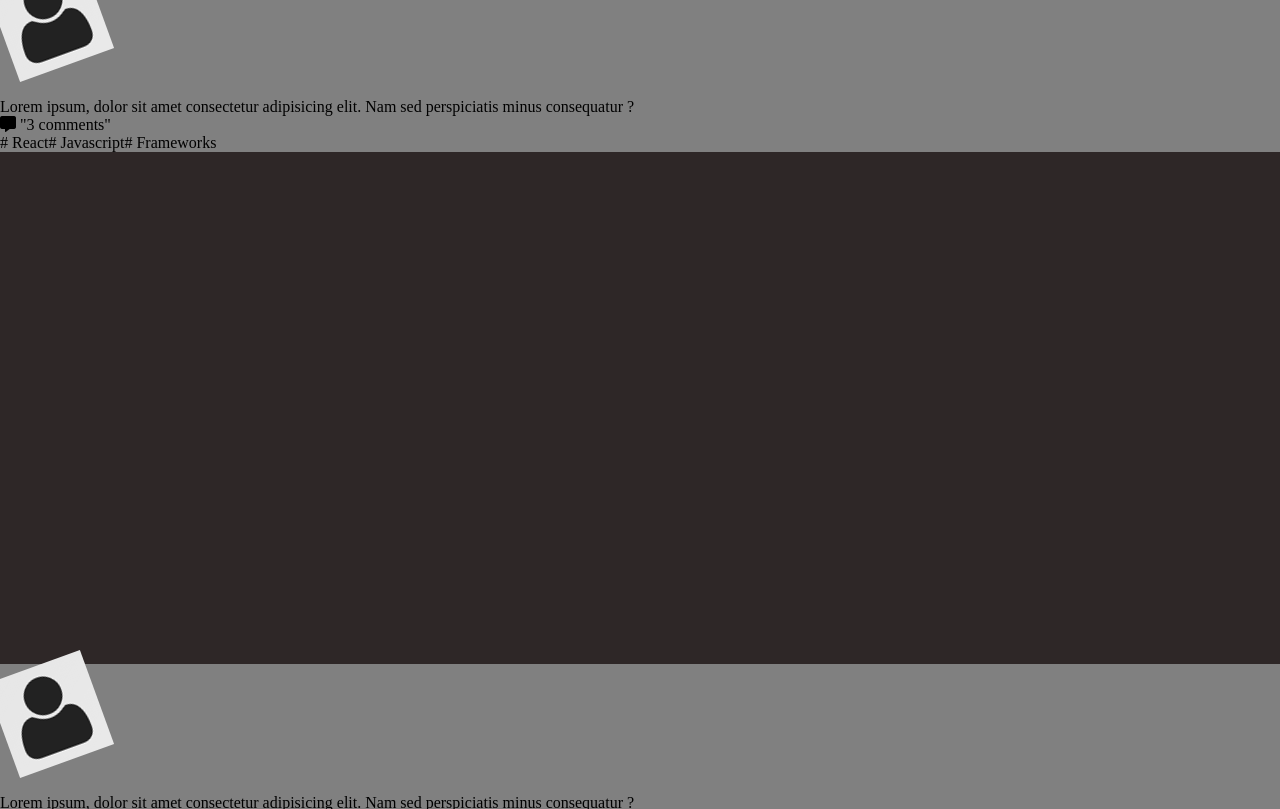
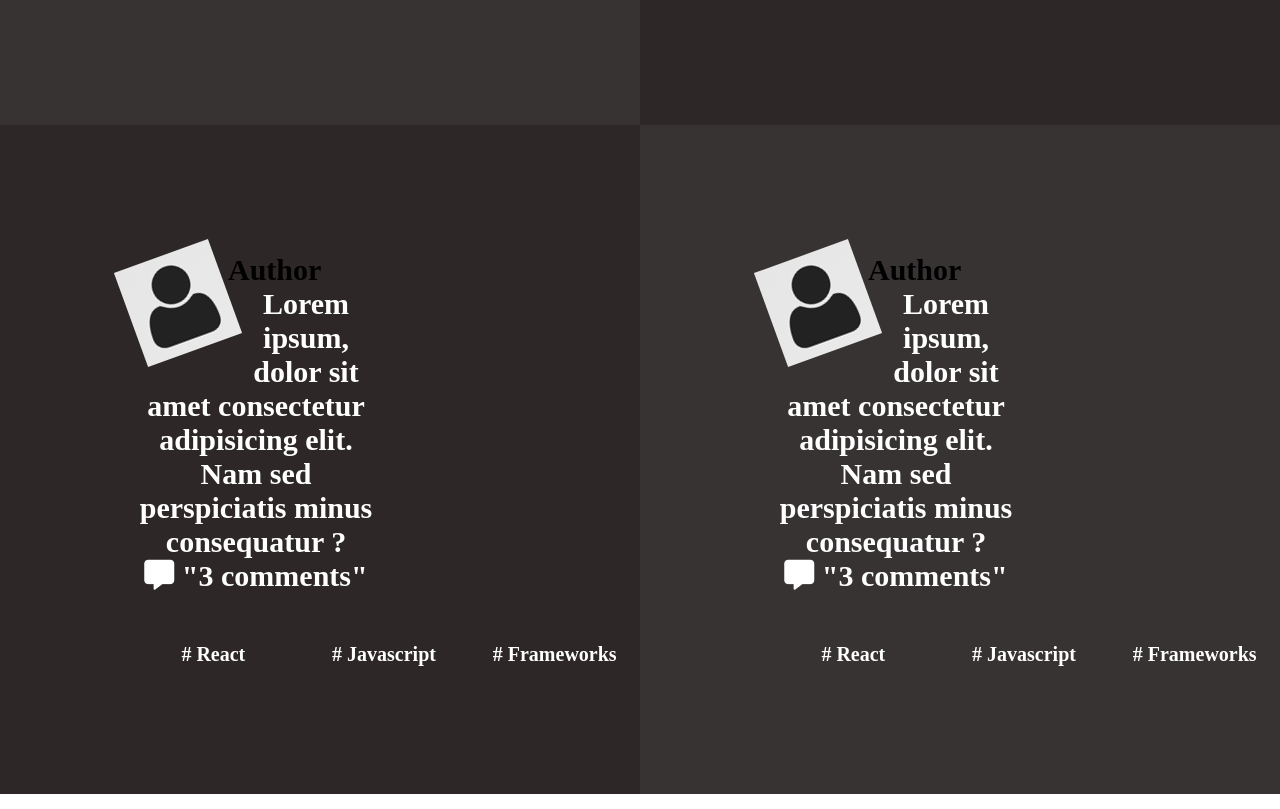
Before and after one commit to tnyandoro/smashing-clone, a plain HTML site: page index.html in a window 1280 px wide. Shown: the part 634-1443 px from the top of the page. Drawn offline with Linux system fonts and the light colour scheme.

Commit message:
Add complete section1

```diff
--- a/css/app.css
+++ b/css/app.css
@@ -1,44 +1,36 @@
-*{
+* {
   box-sizing: border-box;
   margin: 0;
-  padding:0;
-}
-:root {
-  --l-gray: gainsboro;
-  --silver: #c0c0c0;
-  --dark-gray: #a9a9a9;
-  --gray: #808080;
-  --blue-gray: #d3d3d3;
-  --green-gray: #696969;
-  --black: #000;
+  padding: 0;
 }
 
-body {
-  background-color: grey;
-}
- nav{
+nav {
   display: block;
 }
-.navbar{
-  background-color: #3D3232 ;
+
+.navbar {
+  background-color: #3D3232;
   justify-content: space-around;
   height: 90px;
   align-items: center;
   padding-top: 0;
 }
-.navbar a ,
-input{
-  color:#fff;
+
+.navbar a,
+input {
+  color: #fff;
   font-weight: bolder;
   font-size: 18.5px;
-  margin-right:15px;
+  margin-right: 15px;
   text-decoration: none;
 }
+
 .search-area {
   margin-left: 20%;
   position: relative;
 }
-.search-input{
+
+.search-input {
   height: 45px;
   width: 300px;
   border: none;
@@ -48,27 +40,33 @@ input{
 .fa-search {
   position: absolute;
   right: 295px;
-  top:15px;
+  top: 15px;
 
 }
-.top{
-  display: flex;
-}
-.container{
-  display: grid;
-  grid-template-areas: 1fr 1fr 1fr 1fr;
-}
-.grid{
-  display: grid;
-}
-.flex{
+
+.top {
   display: flex;
 }
 
-.article1{
+/*
+ .wrapper{
+  background-color: grey;
+  display: grid;
+  grid-template-columns: (12,1fr);
+ }
+ */
+.section1 {
+  display: grid;
+  grid-template-columns: 50% 50%;
+  background-color: rgba(128, 128, 128, 0.322);
+  align-items: center;
+  height: 30%;
+  position: relative;
+}
+
+.article1 {
   background-color: #383333;
 }
-
 
 .article2 {
   background-color: #2e2727;
@@ -81,14 +79,8 @@ background-color: #383333;
 .article4 {
   background-color: #383333;
 }
-.section1{
-  grid-template-areas: 50% 50%;
-  background-color: rgba(128, 128, 128,0.322);
-  align-items: center;
-  height: 30%;
-  position: relative;
-}
-  .section1-grid{
+
+.section1-grid {
   padding-left: 20%;
   font-size: 30px;
   font-weight: bolder;
@@ -96,18 +88,303 @@ background-color: #383333;
   padding-top: 20%;
   padding-bottom: 20%;
 }
-.section1-grid-par{
-  margin-bottom:10%;
+
+.section1-grid-par {
+  margin-bottom: 10%;
   clear: both;
 }
-.writer{
+
+.writer {
   transform: rotate(-20deg);
-  margin-bottom:30px;
+  margin-bottom: 30px;
   float: left;
 }
-.flex{
+
+.flex {
   display: flex;
 }
-.article-tag flex{
+
+.article-tag {
   justify-content: space-around;
 }
+
+.position {
+  position: absolute;
+  top: 100px;
+  right: 500px;
+  width: 400px;
+  text-align: center;
+  background-color: white;
+  font-size: 40px;
+}
+
+.writer {
+  transform: rotate(-20deg);
+  margin-bottom: 30px;
+  float: left;
+}
+
+.writer:hover {
+  transform: rotate(0deg);
+}
+
+.author {
+  margin-right: 5px;
+}
+
+.comments {
+  padding-bottom: 50px;
+}
+
+.section1-grid-par {
+  margin-bottom: 10%;
+  clear: both;
+}
+
+.section-5 h1,
+p {
+  color: white;
+  text-align: center;
+  width: 50%;
+}
+
+.article-tag {
+  justify-content: space-around;
+}
+
+.article-tag p {
+  font-size: 20px;
+}
+
+/*
+.section-2 {
+  justify-content: space-evenly;
+  margin-top: 2%;
+  background-color: var(--dark-gray);
+}
+
+.article {
+  padding: 2% 5% 3% 5%;
+}
+
+.article a {
+  color: #000;
+  font-size: 27px;
+}
+
+.article h1 {
+  margin-bottom: 5%;
+}
+
+.article p {
+  font-size: 18px;
+  word-spacing: 5px;
+  font-family: Arial, Helvetica, sans-serif;
+  line-height: 2;
+  width: 100%;
+}
+
+.left-1 {
+  flex-direction: column;
+  align-items: center;
+  justify-content: center;
+  flex: 2;
+  background-color: rgb(66, 66, 66);
+  padding-bottom: 50px;
+}
+
+.right-1 {
+  flex: 1;
+  padding-left: 2%;
+  background-color: var(--blue-gray);
+}
+
+.right-1 p {
+  margin-top: 20px;
+  padding-right: 100px;
+  font-size: 18px;
+  line-height: 30px;
+  font-family: Arial, Helvetica, sans-serif;
+}
+
+.right-1 a {
+  padding-right: 100px;
+  font-weight: bolder;
+  color: black;
+  font-size: 30px;
+}
+
+.left-1 p {
+  margin-top: 20px;
+  width: 60%;
+  text-align: center;
+}
+
+.left-1-btn {
+  margin-top: 19px;
+  height: 40px;
+  width: 170px;
+  border: none;
+  border-radius: 10px;
+}
+
+.section-5 {
+  background-color: var(--gray);
+  padding-top: 5%;
+  padding-bottom: 5%;
+  margin: 5%;
+  border-radius: 10px;
+}
+
+.btn {
+  width: 20%;
+}
+
+.section-6 {
+  text-align: center;
+  margin-top: 5%;
+  margin-bottom: 5%;
+}
+
+.section-6 a {
+  text-decoration: none;
+  color: var(--black);
+}
+
+hr {
+  width: 200px;
+  margin-left: 42%;
+  margin-top: 10px;
+  color: var(--black);
+}
+
+.section-7 {
+  width: 100%;
+  margin: 0;
+}
+
+.cat-smash2-img {
+  margin-top: 30px;
+}
+
+.section-8 {
+  padding-top: 5%;
+  padding-left: 5%;
+  justify-content: space-around;
+  padding-bottom: 5%;
+  background-color: var(--silver);
+}
+
+.section-8 p {
+  color: var(--black);
+  text-align: left;
+  width: 100%;
+  margin-top: 20px;
+  font-size: 20px;
+  padding-right: 5%;
+  word-spacing: 10px;
+  line-height: 25px;
+}
+
+.person-of-week-img {
+  flex: 1;
+}
+
+.person-of-week {
+  flex: 3;
+  margin-left: 5%;
+}
+
+.section-9 {
+  margin-top: 10%;
+  padding-left: 6%;
+  padding-top: 5%;
+  grid-template-columns: 1fr 1fr;
+  grid-row-gap: 6%;
+  margin-bottom: 5%;
+  background-color: var(--l-gray);
+  height: auto;
+  padding-bottom: 10%;
+}
+
+.section-9-grid {
+  padding-bottom: 20%;
+}
+
+.section-9-text {
+  height: 50%;
+}
+
+.section-9-text p {
+  color: var(--black);
+  text-align: left;
+  width: 50%;
+  font-size: 20px;
+  line-height: 25px;
+  word-spacing: 15px;
+  padding-top: 5%;
+}
+
+.section-9-img img {
+  height: 30%;
+  width: auto;
+}
+
+.section-10 {
+  background-color: var(--dark-gray);
+  justify-content: space-between;
+  padding-left: 5%;
+  height: 350px;
+  margin-bottom: 5%;
+}
+
+.section-10 h1 {
+  line-height: 2;
+  font-size: 25px;
+}
+
+.section-10 a {
+  color: black;
+}
+
+.text1 {
+  padding-top: 5%;
+  padding-left: 5%;
+  flex: 2;
+  line-height: 1;
+  font-size: 20px;
+}
+
+.text2 {
+  flex: 1;
+}
+
+.book {
+  width: 70%;
+  height: 70%;
+  padding-left: 25%;
+}
+
+.section-11 {
+  grid-template-columns: 1fr 1fr;
+  margin-right: 5%;
+  font-size: 20px;
+  margin-left: 5%;
+  padding-left: 2%;
+  grid-gap: 50px;
+  margin-bottom: 5%;
+}
+
+.section-11 p {
+  color: var(--black);
+  text-align: left;
+  margin-top: 4%;
+  margin-bottom: 4%;
+  line-height: 20px;
+  word-spacing: 5px;
+  width: 100%;
+}
+
+.section-11 h1 {
+  margin-top: 2%;
+} */
--- a/index.html
+++ b/index.html
@@ -27,13 +27,14 @@
                 <a href="#">More</a>
             </div>
             <div class="search-area">
-        <input type="text" class="search-input" placeholder="     Search articles..."><i class="fas fa-search" aria-hidden="true"></i>
+                <input type="text" class="search-input" placeholder="     Search articles..."><i class="fas fa-search"
+                    aria-hidden="true"></i>
             </div>
         </nav>
     </div>
-  <main class="container">
+    <main class="wrapper">
         <section class="grid section1">
-      <div class="section1-grid article1"></div>
+            <div class="section1-grid article1">
                 <div>
                     <img class="writer" src="images/photo.jpg.png" alt="writer" srcset="">
                     <span class="author">Author</span>
@@ -46,16 +47,18 @@
                         <i class="fas fa-comment-alt" aria-hidden="true"></i> "3 comments"
                     </p>
                 </div>
-      <div class="article-tag flex" >
+                <div class="article-tag flex">
                     <p># React</p>
                     <p># Javascript</p>
                     <p># Frameworks</p>
                 </div>
-      <div class="section1-grid article2"></div>
+            </div>
+            <div class="section1-grid article2">
                 <div>
                     <img class="writer" src="images/photo.jpg.png" alt="writer" srcset="">
+                    <span class="author">Author</span>
                 </div>
-      <p class="section-grid-para">
+                <p class="section1-grid-para">
                     Lorem ipsum, dolor sit amet consectetur adipisicing elit. Nam sed perspiciatis minus consequatur ?
                 </p>
                 <div>
@@ -63,16 +66,18 @@
                         <i class="fas fa-comment-alt" aria-hidden="true"></i> "3 comments"
                     </p>
                 </div>
-      <div class="article-tag flex" >
+                <div class="article-tag flex">
                     <p># React</p>
                     <p># Javascript</p>
                     <p># Frameworks</p>
                 </div>
-      <div class="section1-grid article3"></div>
+            </div>
+            <div class="section1-grid article3">
                 <div>
                     <img class="writer" src="images/photo.jpg.png" alt="writer" srcset="">
+                    <span class="author">Author</span>
                 </div>
-      <p class="section-grid-para">
+                <p class="section1-grid-para">
                     Lorem ipsum, dolor sit amet consectetur adipisicing elit. Nam sed perspiciatis minus consequatur ?
                 </p>
                 <div>
@@ -80,16 +85,18 @@
                         <i class="fas fa-comment-alt" aria-hidden="true"></i> "3 comments"
                     </p>
                 </div>
-      <div class="article-tag flex" >
+                <div class="article-tag flex">
                     <p># React</p>
                     <p># Javascript</p>
                     <p># Frameworks</p>
                 </div>
-      <div class="section1-grid article4"></div>
+            </div>
+            <div class="section1-grid article4">
                 <div>
                     <img class="writer" src="images/photo.jpg.png" alt="writer" srcset="">
+                    <span class="author">Author</span>
                 </div>
-      <p class="section-grid-para">
+                <p class="section1-grid-para">
                     Lorem ipsum, dolor sit amet consectetur adipisicing elit. Nam sed perspiciatis minus consequatur ?
                 </p>
                 <div>
@@ -97,10 +104,11 @@
                         <i class="fas fa-comment-alt" aria-hidden="true"></i> "3 comments"
                     </p>
                 </div>
-      <div class="article-tag flex" >
+                <div class="article-tag flex">
                     <p># React</p>
                     <p># Javascript</p>
                     <p># Frameworks</p>
+                </div>
             </div>
         </section>
         <section></section>
@@ -115,35 +123,10 @@
         <section></section>
 
 
-
-   <!-- <div class="grid-main">
-        <div class="main1-grid grid1">
-          <div>
-            <img src="images/photo.jpg.png" alt="head" srcset="">
-            <span class="author">Writer</span>
-          </div>
-          <p main1-grid-para>
-            Lorem ipsum dolor sit amet, consectetur adipisicing elit. Maiores corporis minus nisi, sequi  !
-          </p>
-          <div>
-            <p class="comments"><i class="fas fa-comment-alt"></i> 2 comments</p>
-          </div>
-          <div class="User-exp top"></div>
-        </div>
-        <div class="main1-grid grid1"></div>
-        <div class="main1-grid grid1"></div>
-        <div class="main1-grid grid1"></div>
-      <div class="about-section"></div>
-      <div class="latest-posts"></div>
-      <div class="smashing-members"></div>
-      <div class="meet-clicks"></div>
-      <div class="community-clicks"></div>
-      <div class="design-systems">
-      <div class="our-guides"></div>
-      <div class="newsletter"></div>-->
     </main>
 
     <div class="footer"></div>
 
 </body>
+
 </html>
```
Lines whose indentation alone changed are shown as unchanged.
